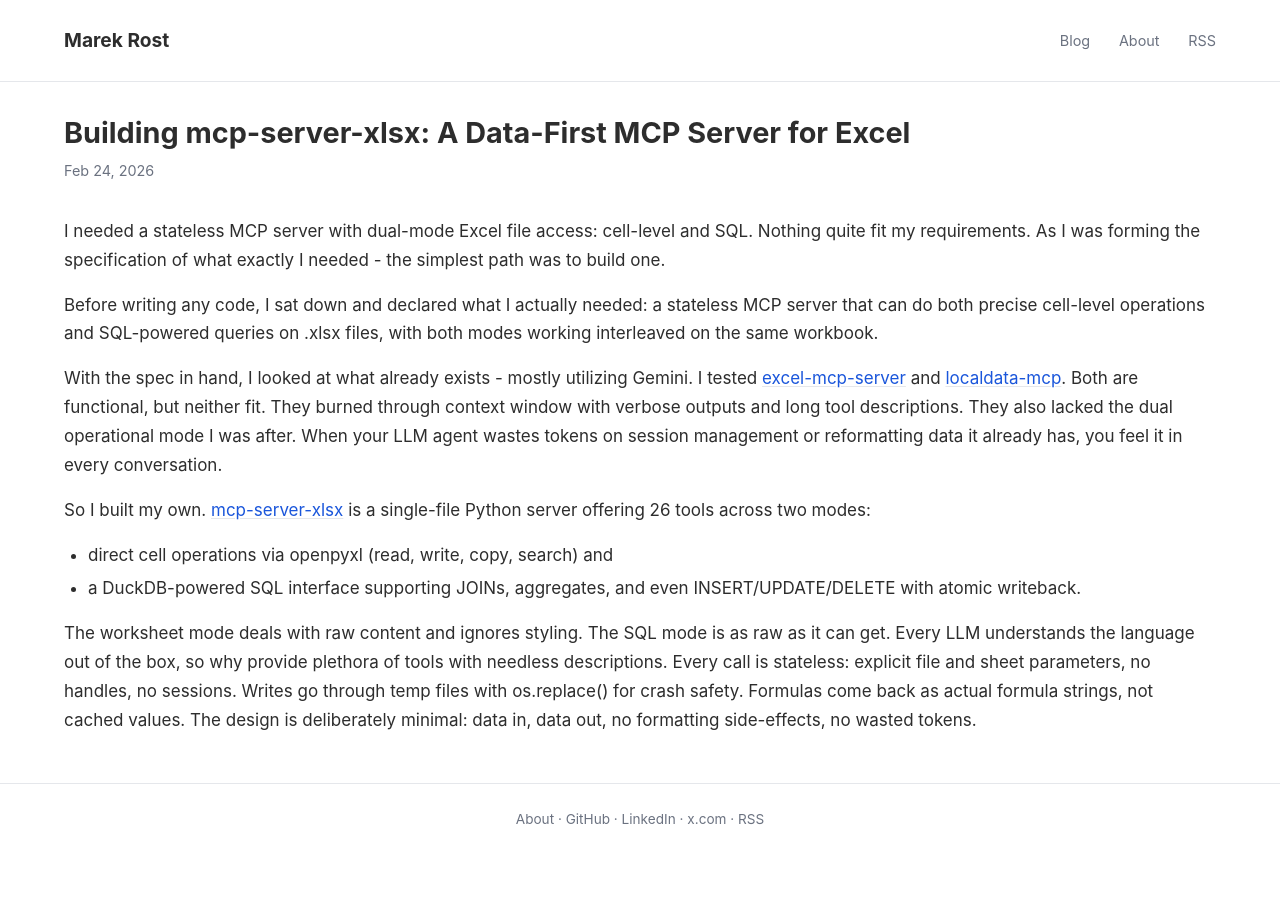
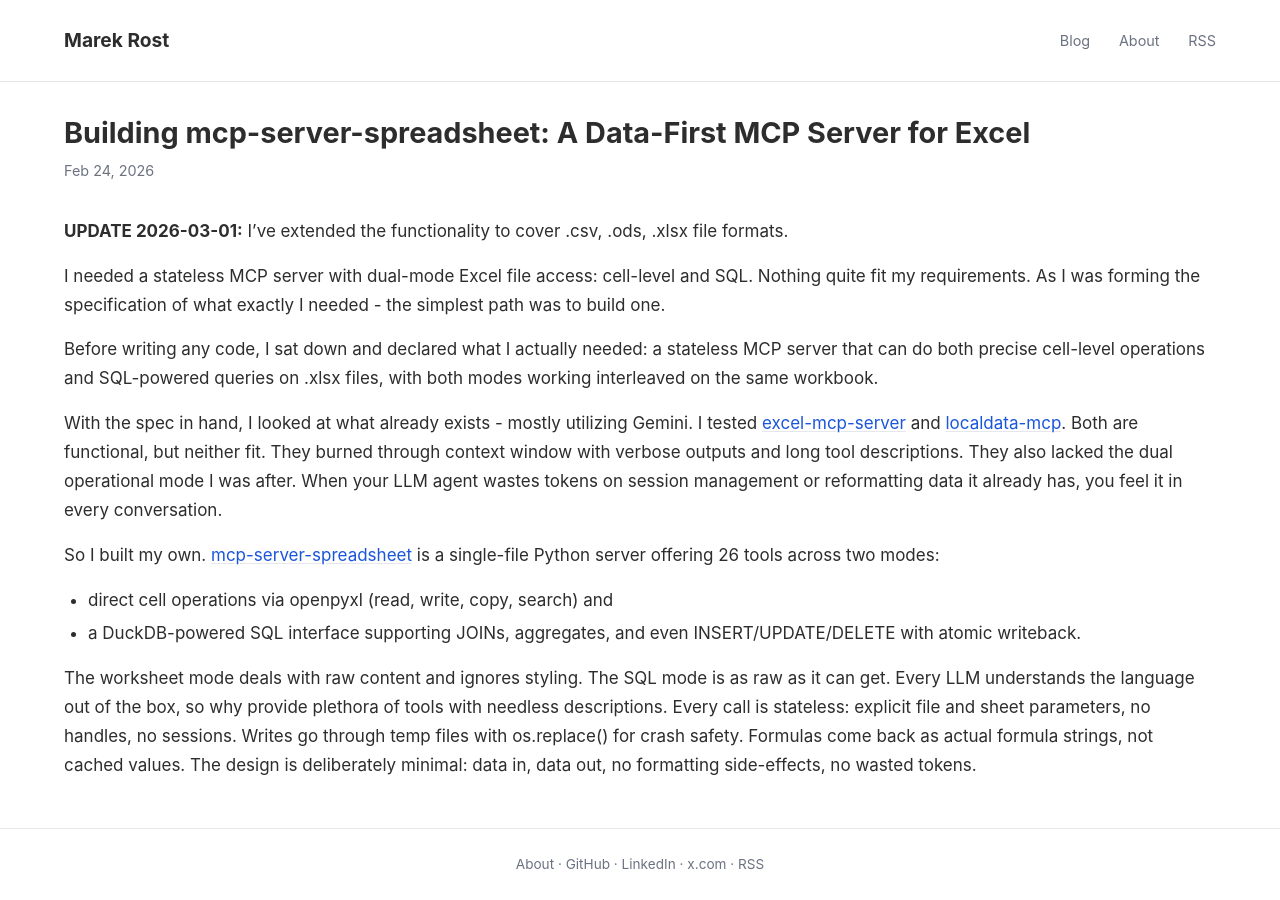
Before and after one commit to marekrost/blog, a Jekyll site: the page built from _posts/mcp-server-spreadsheet/2026-02-24-index.md, in a window 1280 px wide. Built offline with Jekyll 4.4.1, drawn with Linux system fonts in a browser that asks for light colours.

Commit message:
update on xlsx mcp server to generalized spreadsheets.

```diff
--- a/_posts/mcp-server-xlsx/2026-02-24-index.md
+++ b/_posts/mcp-server-spreadsheet/2026-02-24-index.md
@@ -1,8 +1,10 @@
 ---
-title: "Building mcp-server-xlsx: A Data-First MCP Server for Excel"
+title: "Building mcp-server-spreadsheet: A Data-First MCP Server for Excel"
 date: 2026-02-24
-slug: mcp-server-xlsx
+slug: mcp-server-spreadsheet
 ---
+
+**UPDATE 2026-03-01:** I've extended the functionality to cover .csv, .ods, .xlsx file formats.
 
 I needed a stateless MCP server with dual-mode Excel file access: cell-level and SQL. Nothing quite fit my requirements. As I was forming the specification of what exactly I needed - the simplest path was to build one.
 
@@ -10,7 +12,7 @@ Before writing any code, I sat down and declared what I actually needed: a state
 
 With the spec in hand, I looked at what already exists - mostly utilizing Gemini. I tested [excel-mcp-server](https://github.com/negokaz/excel-mcp-server) and [localdata-mcp](https://github.com/ChrisGVE/localdata-mcp). Both are functional, but neither fit. They burned through context window with verbose outputs and long tool descriptions. They also lacked the dual operational mode I was after. When your LLM agent wastes tokens on session management or reformatting data it already has, you feel it in every conversation.
 
-So I built my own. [mcp-server-xlsx](https://github.com/marekrost/mcp-server-xlsx) is a single-file Python server offering 26 tools across two modes:
+So I built my own. [mcp-server-spreadsheet](https://github.com/marekrost/mcp-server-spreadsheet) is a single-file Python server offering 26 tools across two modes:
 
 - direct cell operations via openpyxl (read, write, copy, search) and
 - a DuckDB-powered SQL interface supporting JOINs, aggregates, and even INSERT/UPDATE/DELETE with atomic writeback.
```
